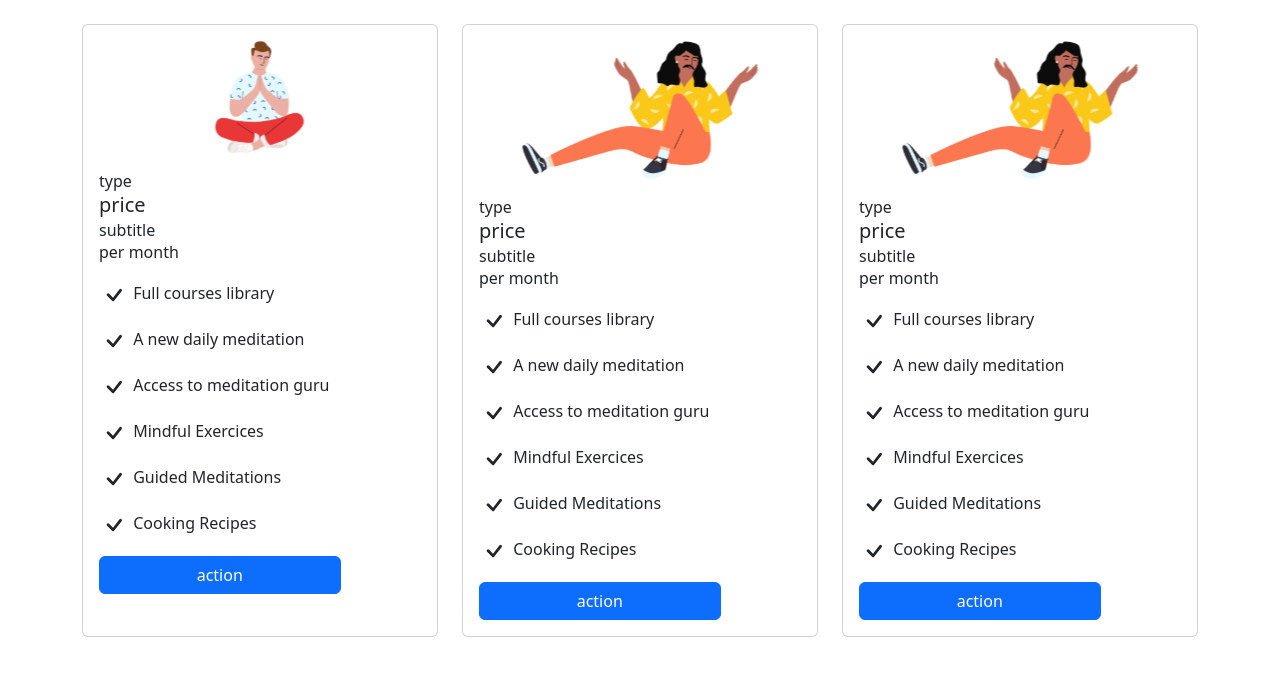
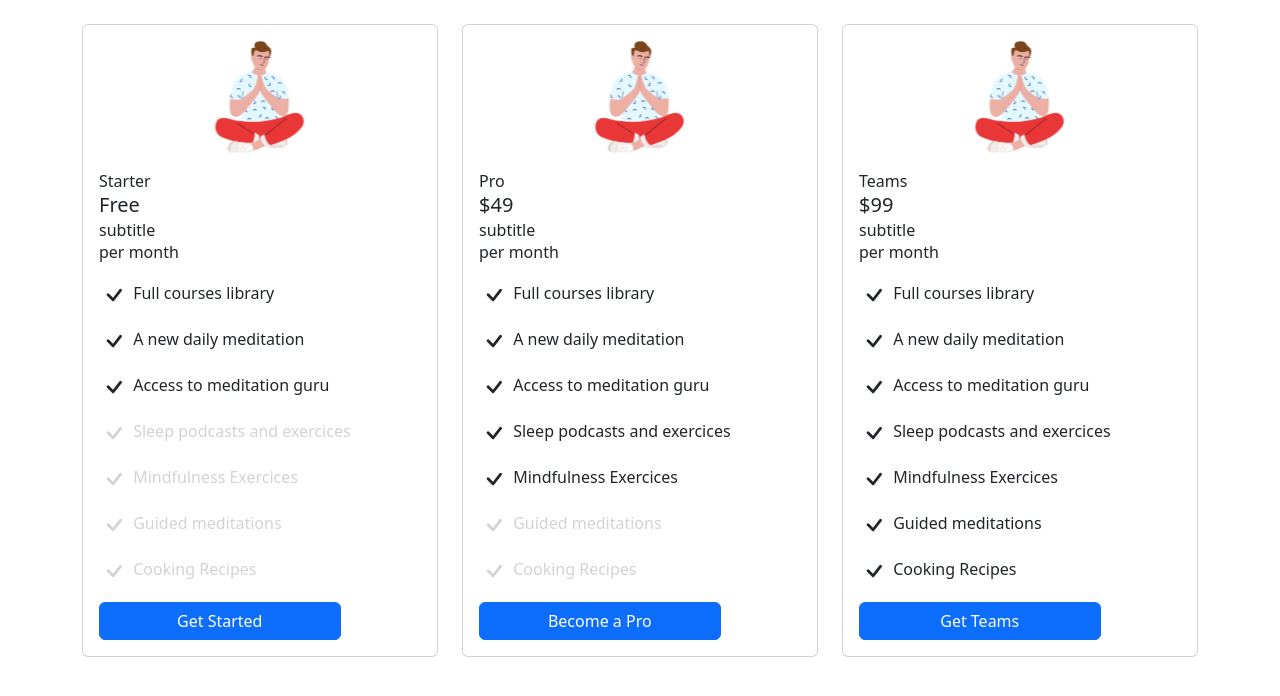
Before and after one commit to ruthtempo/price-cards-challenge, a React (Create React App) app: page / in a window 1280 px wide. Shown: the top 696 px of the page. Built offline with nearby package versions, Linux system fonts and the light colour scheme.

Commit message:
cards content

```diff
--- a/src/components/PricingCards.tsx
+++ b/src/components/PricingCards.tsx
@@ -1,54 +1,54 @@
 import { Button, Card, Col, Row } from "react-bootstrap";
 import { Check } from "react-bootstrap-icons";
 import img1 from "../media/1.svg";
-import img2 from "../media/2.svg";
-import img3 from "../media/2.svg";
+import img2 from "../media/1.svg";
+import img3 from "../media/1.svg";
 
 const pricingPLans = [
   {
     preTitle: "Starter",
     title: "Free",
-    subtitle: "per month",
     img: img1,
-    features: [
-      "Full courses library",
-      "A new daily meditation",
-      "Access to meditation guru",
-      "Mindful Exercices",
-      "Guided Meditations",
-      "Cooking Recipes",
+    featureList: [
+      { feature: "Full courses library", included: true },
+      { feature: "A new daily meditation", included: true },
+      { feature: "Access to meditation guru", included: true },
+      { feature: "Sleep podcasts and exercices", included: false },
+      { feature: "Mindfulness Exercices", included: false },
+      { feature: "Guided meditations", included: false },
+      { feature: "Cooking Recipes", included: false },
     ],
-    actionButton: "Get Started",
+    actionText: "Get Started",
   },
   {
-    preTitle: "Starter",
-    title: "Free",
-    subtitle: "per month",
+    preTitle: "Pro",
+    title: "$49",
     img: img2,
-    features: [
-      "Full courses library",
-      "A new daily meditation",
-      "Access to meditation guru",
-      "Mindful Exercices",
-      "Guided Meditations",
-      "Cooking Recipes",
+    featureList: [
+      { feature: "Full courses library", included: true },
+      { feature: "A new daily meditation", included: true },
+      { feature: "Access to meditation guru", included: true },
+      { feature: "Sleep podcasts and exercices", included: true },
+      { feature: "Mindfulness Exercices", included: true },
+      { feature: "Guided meditations", included: false },
+      { feature: "Cooking Recipes", included: false },
     ],
-    actionButton: "Get Started",
+    actionText: "Become a Pro",
   },
   {
-    preTitle: "Starter",
-    title: "Free",
-    subtitle: "per month",
+    preTitle: "Teams",
+    title: "$99",
     img: img3,
-    features: [
-      "Full courses library",
-      "A new daily meditation",
-      "Access to meditation guru",
-      "Mindful Exercices",
-      "Guided Meditations",
-      "Cooking Recipes",
+    featureList: [
+      { feature: "Full courses library", included: true },
+      { feature: "A new daily meditation", included: true },
+      { feature: "Access to meditation guru", included: true },
+      { feature: "Sleep podcasts and exercices", included: true },
+      { feature: "Mindfulness Exercices", included: true },
+      { feature: "Guided meditations", included: true },
+      { feature: "Cooking Recipes", included: true },
     ],
-    actionButton: "Get Started",
+    actionText: "Get Teams",
   },
 ];
 export const PricingCards = () => {
@@ -59,19 +59,19 @@ export const PricingCards = () => {
           <Card className="h-100">
             <Card.Img src={plan.img} className="mt-3" />
             <Card.Body className="d-flex flex-column">
-              <span>type</span>
-              <Card.Title className="h5">price</Card.Title>
+              <span>{plan.preTitle}</span>
+              <Card.Title className="h5">{plan.title}</Card.Title>
               <Card.Subtitle>subtitle</Card.Subtitle>
               <span className="mb-3">per month</span>
               <div>
-                {plan.features.map((feature) => (
-                  <p>
-                    <Check size={30} /> {feature}
+                {plan.featureList.map((feature) => (
+                  <p style={{ color: !feature.included ? "lightgrey" : "" }}>
+                    <Check size={30} /> {feature.feature}
                   </p>
                 ))}
               </div>
 
-              <Button className="w-75">action</Button>
+              <Button className="w-75">{plan.actionText}</Button>
             </Card.Body>
           </Card>
         </Col>
```
